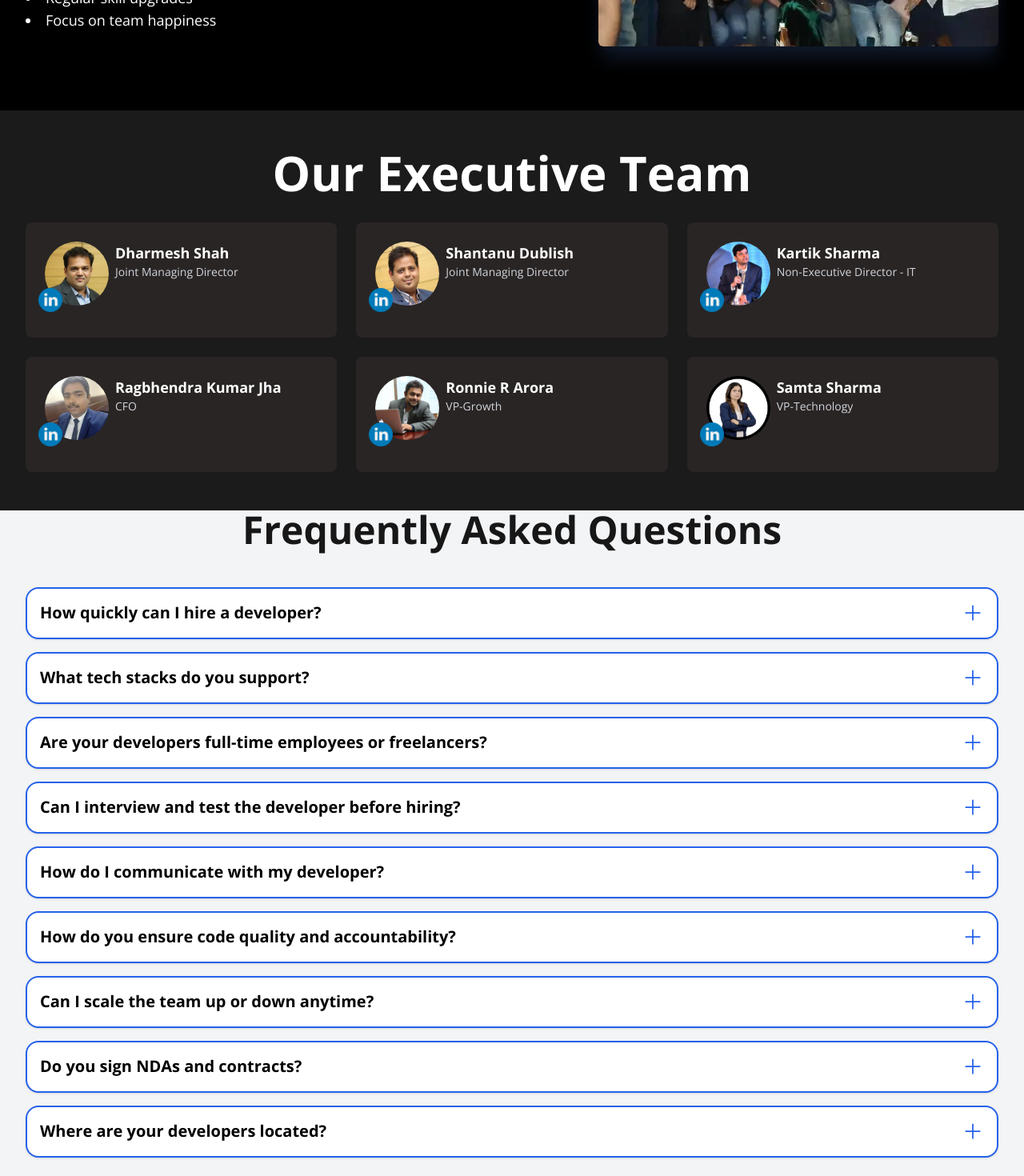
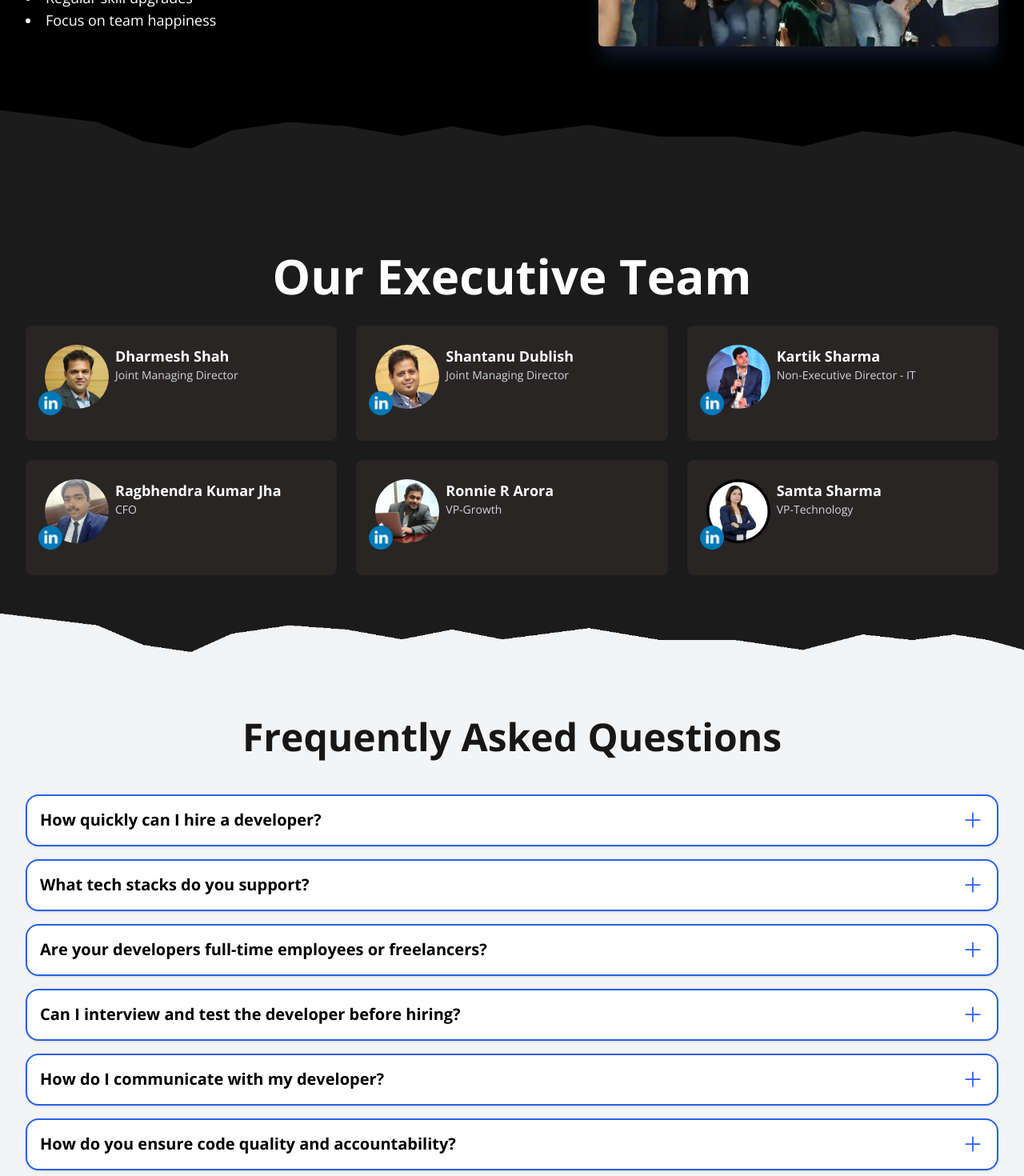
Before and after one commit to faizdev007/OVE_Web, a Next.js app: page /about-us in a window 1280 px wide. Shown: the part 1840-3310 px from the top of the page at 80% size. Built offline with nearby package versions, Linux system fonts and the light colour scheme; what tailwindcss-animated would draw is missing.

Commit message:
update all page layout according to home page design

```diff
--- a/app/about-us/page.tsx
+++ b/app/about-us/page.tsx
@@ -111,7 +111,10 @@ export default function AboutPage()
                     </section>
                 </div>
             </div>
-
+            <div className="relative">
+                <div className='bg-black'>
+                    <Image src={'/assets/darkbrown.webp'} alt="compare" width={1000} height={1000} className="w-full"/>
+                </div>
                 <section className="relative bg-[#1b1b1b] px-4 py-12 sm:px-6 lg:px-8 mx-auto">
                     <h2 className="xl:text-6xl md:text-4xl text-3xl text-white font-bold text-center mb-8">Our Executive Team</h2>
                     <div className="container mx-auto grid items-center grid-cols-1 md:grid-cols-2 xl:grid-cols-3 gap-6">
@@ -136,7 +139,7 @@ export default function AboutPage()
                         ))}
                     </div>
                 </section>
-
+            </div>
             <section className="p-12 hidden text-white px-4 sm:px-6 lg:px-8 mx-auto">
                 <h2 className="text-oveblue mb-10 text-center font-bold text-4xl">
                     Here are a few words shared by our Employees
@@ -181,7 +184,12 @@ export default function AboutPage()
                     </Swiper>
                 </div>
             </section>
+            <div className="relative">
+                <div className='bg-[#1b1b1b]'>
+                    <Image src={'/assets/gray.webp'} alt="compare" width={1000} height={1000} className="w-full"/>
+                </div>
                 <FaqSection/>
+            </div>
         </>
     );
 }
--- a/app/contact-us/page.tsx
+++ b/app/contact-us/page.tsx
@@ -196,13 +196,13 @@ export default function ContactPage() {
                     </div>
                 </div>
             </main>
-            <section className='py-12'>
+            <section className='py-12 bg-gray-100'>
                 <div className='text-center'>
                     <h2 className='text-3xl lg:text-5xl font-bold mb-4'>Serving Clients in 38+ Countries</h2>
                     <p className='text-gray-600 mb-8'>We are making an impact worldwide with our global presence and exceptional software solutions.</p>
                 </div>
                 <div className='md:flex gap-6 justify-center items-center p-2'>
-                    <div className='border lg:w-auto w-full border-gray-300 p-3 rounded-xl mb-2'>
+                    <div className='border bg-white lg:w-auto w-full border-gray-300 p-3 rounded-xl mb-2'>
                         <table className="">
                             <tbody>
                                 {contactinfo.map((country, index) => (
@@ -241,7 +241,7 @@ export default function ContactPage() {
                             </tbody>
                         </table>
                     </div>
-                    <div className='border lg:w-auto w-full border-gray-300 p-3 rounded-xl'>
+                    <div className='border bg-white lg:w-auto w-full border-gray-300 p-3 rounded-xl'>
                         <table className="">
                             <tbody>
                                 {officelocation.map((location, index) => (
--- a/app/privacy-policy/page.tsx
+++ b/app/privacy-policy/page.tsx
@@ -46,7 +46,7 @@ export default function PrivacyPolicy()
 
     ];
     return(
-        <div className="relative px-4 py-12 sm:px-6 lg:px-8 mx-auto">
+        <div className="relative bg-gray-100 px-4 py-12 sm:px-6 lg:px-8 mx-auto">
             {pplist.map((single,key)=>(
                 <div key={key} className="mb-6 text-base/6 text-justify">
                     {single.title ? <div className="bg-gray-200 p-3 dark:text-black border-s-3 mb-4 font-bold border-blue-700">{single.title && single.title}</div> : ''}
```
Also changed, not shown: public/assets/darkbrown.webp (added). Lines whose indentation alone changed are shown as unchanged.
